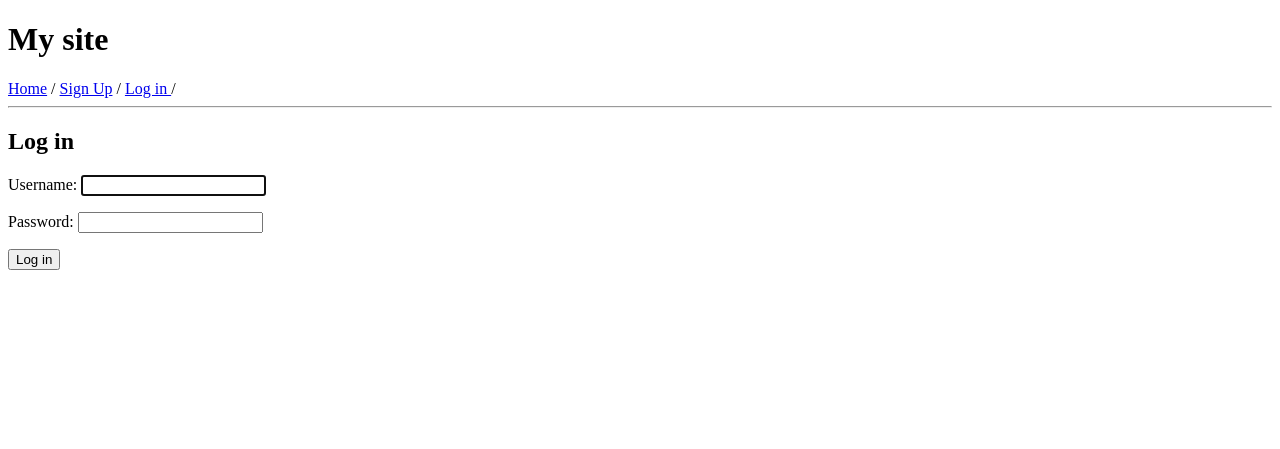
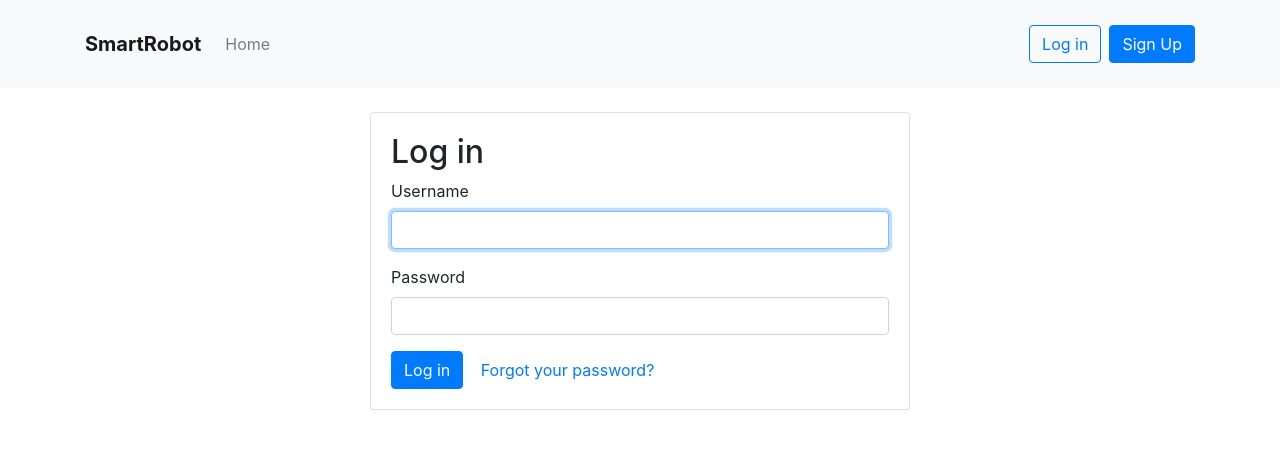
Before and after one commit to pratik7368patil/SmartRobot, a Django app: page /accounts/login/ in a window 1280 px wide. Shown: the top 449 px of the page. Run offline with Django 3.2, Linux system fonts and the light colour scheme; some libraries are stand-ins or nearby versions.

Commit message:
Complete Login Setup

```diff
--- a/mysite/core/templates/base.html
+++ b/mysite/core/templates/base.html
@@ -3,20 +3,73 @@
 <head>
 	<meta charset="utf-8">
 	<title>{% block title %}{% endblock %}</title>
+	<meta name="viewport" content="width=device-width, initial-scale=1, shrink-to-fit=no">
+    <link rel="stylesheet" href="https://stackpath.bootstrapcdn.com/bootstrap/4.4.1/css/bootstrap.min.css" integrity="sha384-Vkoo8x4CGsO3+Hhxv8T/Q5PaXtkKtu6ug5TOeNV6gBiFeWPGFN9MuhOf23Q9Ifjh" crossorigin="anonymous">
+    <style type="text/css">
+    	.asteriskField {
+    		display: none;
+    	}
+
+    	form .alert ul li {
+    		list-style: none;
+    	}
+
+    	form .alert ul {
+    		padding: 0;
+    		marker:0;
+    	}
+
+    </style>
 </head>
 <body>
-	<h1>My site</h1>
-	<a href="{% url 'home' %}">Home</a> /
-	{% if user.is_authenticated %}
-		<a href="{% url 'password_change' %}">Change Password</a> /
-		<a href="{% url 'logout' %}">Log out</a>
-	{% else %}
-		<a href="{% url 'signup' %}">Sign Up</a> /
-		<a href="{% url 'login' %}">Log in </a> /
+<nav class="navbar navbar-expand-lg navbar-light bg-light mb-4 p-4">
+	<div class="container">
+  <a class="navbar-brand" href="{% url 'home' %}"><strong>SmartRobot</strong></a>
+  <button class="navbar-toggler" type="button" data-toggle="collapse" data-target="#navbarSupportedContent" aria-controls="navbarSupportedContent" aria-expanded="false" aria-label="Toggle navigation">
+    <span class="navbar-toggler-icon"></span>
+  </button>
+  <div class="collapse navbar-collapse" id="navbarSupportedContent">
+  	<ul class="navbar-nav mr-auto">
+  		<li class="nav-item">
+  			<a class="nav-link" href="{% url 'home' %}">Home</a>
+  		</li>
+  		{% if user.is_authenticated %}
+  			<li class="nav-item">
+	  			<a class="nav-link" href="{% url 'secret' %}">History Page</a>
+	  		</li>
+  		{% else %}
 
-	{% endif %}
-	<hr>
+  		{% endif %}
+  	</ul>
+    {% if user.is_authenticated %}
+    	<ul class="navbar-nav">
+	      <li class="nav-item dropdown">
+	        <a class="nav-link dropdown-toggle" href="#" id="navbarDropdown" role="button" data-toggle="dropdown" aria-haspopup="true" aria-expanded="false">
+	        	{{ user.username }}
+	        </a>
+	        <div class="dropdown-menu dropdown-menu-right" aria-labelledby="navbarDropdown">
+	          <a class="dropdown-item" href="{% url 'password_change' %}">Change Password</a>
+	          <a class="dropdown-item" href="{% url 'logout' %}">Log out</a>
+	        </div>
+	      </li>
+	    </ul>
+    {% else %}
+	    <form class="form-inline my-2 my-lg-0">
+	    	<a href="{% url 'login' %}" class="btn btn-outline-primary">Log in </a>
+	    	<a href="{% url 'signup' %}" class="btn btn-primary ml-2">Sign Up</a>
+	    </form>
+    {% endif %}
+  </div>
+</div>
+</nav>
+
+<div class="container">
 	{% block content %}
 	{% endblock %}
+</div>
+	<script src="https://code.jquery.com/jquery-3.4.1.slim.min.js" integrity="sha384-J6qa4849blE2+poT4WnyKhv5vZF5SrPo0iEjwBvKU7imGFAV0wwj1yYfoRSJoZ+n" crossorigin="anonymous"></script>
+    <script src="https://cdn.jsdelivr.net/npm/popper.js@1.16.0/dist/umd/popper.min.js" integrity="sha384-Q6E9RHvbIyZFJoft+2mJbHaEWldlvI9IOYy5n3zV9zzTtmI3UksdQRVvoxMfooAo" crossorigin="anonymous"></script>
+    <script src="https://stackpath.bootstrapcdn.com/bootstrap/4.4.1/js/bootstrap.min.js" integrity="sha384-wfSDF2E50Y2D1uUdj0O3uMBJnjuUD4Ih7YwaYd1iqfktj0Uod8GCExl3Og8ifwB6" crossorigin="anonymous"></script>
+
 </body>
 </html>
--- a/mysite/core/templates/registration/login.html
+++ b/mysite/core/templates/registration/login.html
@@ -1,10 +1,23 @@
 {% extends 'base.html' %}
 
+{% load crispy_forms_tags %}
+
 {% block content %}
-	<h2>Log in</h2>
-	<form method="post">
-		{% csrf_token %}
-		{{ form.as_p }}
-		<button type="submit">Log in</button>
-	</form>
+	<div class="row justify-content-center">
+		<div class="col-6">
+			<div class="card">
+				<div class="card-body">
+					<h2>Log in</h2>
+					<form method="post" novalidate>
+						{% csrf_token %}
+						{{ form|crispy }}
+						<button type="submit" class="btn btn-primary">Log in</button>
+						<a class="btn btn-link" href="{% url 'password_reset' %}">
+							Forgot your password?
+						</a>
+					</form>
+				</div>
+			</div>
+		</div>
+	</div>
 {% endblock %}
--- a/mysite/core/templates/registration/password_change_done.html
+++ b/mysite/core/templates/registration/password_change_done.html
@@ -2,5 +2,6 @@
 
 {% block content %}
 <h2>Change Password</h2>
-<p style="color:green;">Password changed with success!</p>
+<hr>
+<div class="alert alert-success">Password changed with success!</div>
 {% endblock %}
--- /dev/null
+++ b/mysite/core/templates/registration/password_reset_email.html
@@ -0,0 +1,3 @@
+Someone asked for password reset for email {{ email }}. Follow the link below:
+
+{{ protocol }}://{{ domain }} {% url 'password_reset_confirm' uidb64=uid token=token %}
--- /dev/null
+++ b/mysite/core/templates/registration/password_reset_subject.txt
@@ -0,0 +1 @@
+Reset Your password confirmation
--- a/mysite/core/views.py
+++ b/mysite/core/views.py
@@ -1,6 +1,7 @@
 from django.shortcuts import render, redirect
 from django.contrib.auth.models import User
 from django.contrib.auth.forms import UserCreationForm
+from django.contrib.auth.decorators import login_required
 
 # Create your views here.
 def home(request):
@@ -21,3 +22,7 @@ def signup(request):
 	return render(request, 'registration/signup.html', {
 		'form': form
 		})
+
+@login_required
+def secret_page(request):
+	return render(request, 'secret_page.html')
--- a/mysite/settings.py
+++ b/mysite/settings.py
@@ -38,7 +38,10 @@ INSTALLED_APPS = [
     'django.contrib.messages',
     'django.contrib.staticfiles',
     'mysite.core',
+    'crispy_forms',
 ]
+
+CRISPY_TEMPLATE_PACK = 'bootstrap4'
 
 MIDDLEWARE = [
     'django.middleware.security.SecurityMiddleware',
@@ -125,3 +128,5 @@ STATIC_URL = '/static/'
 LOGIN_REDIRECT_URL = 'home'
 
 LOGOUT_REDIRECT_URL = 'home'
+
+EMAIL_BACKEND = 'django.core.mail.backends.console.EmailBackend'
--- a/mysite/urls.py
+++ b/mysite/urls.py
@@ -20,6 +20,7 @@ from mysite.core import views
 urlpatterns = [
 	path('', views.home, name='home'),
 	path('signup/', views.signup, name='signup'),
+	path('secret/', views.secret_page, name='secret'),
 	path('accounts/', include('django.contrib.auth.urls')),
     path('admin/', admin.site.urls),
 ]
```
Also changed, not shown: mysite/core/templates/home.html (+28 -4 lines), mysite/core/templates/registration/password_change_form.html (+16 -6 lines), mysite/core/templates/registration/password_reset_complete.html (added, +7 -0 lines), mysite/core/templates/registration/password_reset_confirm.html (added, +24 -0 lines), mysite/core/templates/registration/password_reset_done.html (added, +7 -0 lines), mysite/core/templates/registration/password_reset_form.html (added, +20 -0 lines), mysite/core/templates/registration/signup.html (+16 -6 lines), mysite/core/templates/secret_page.html (added, +7 -0 lines), db.sqlite3.
